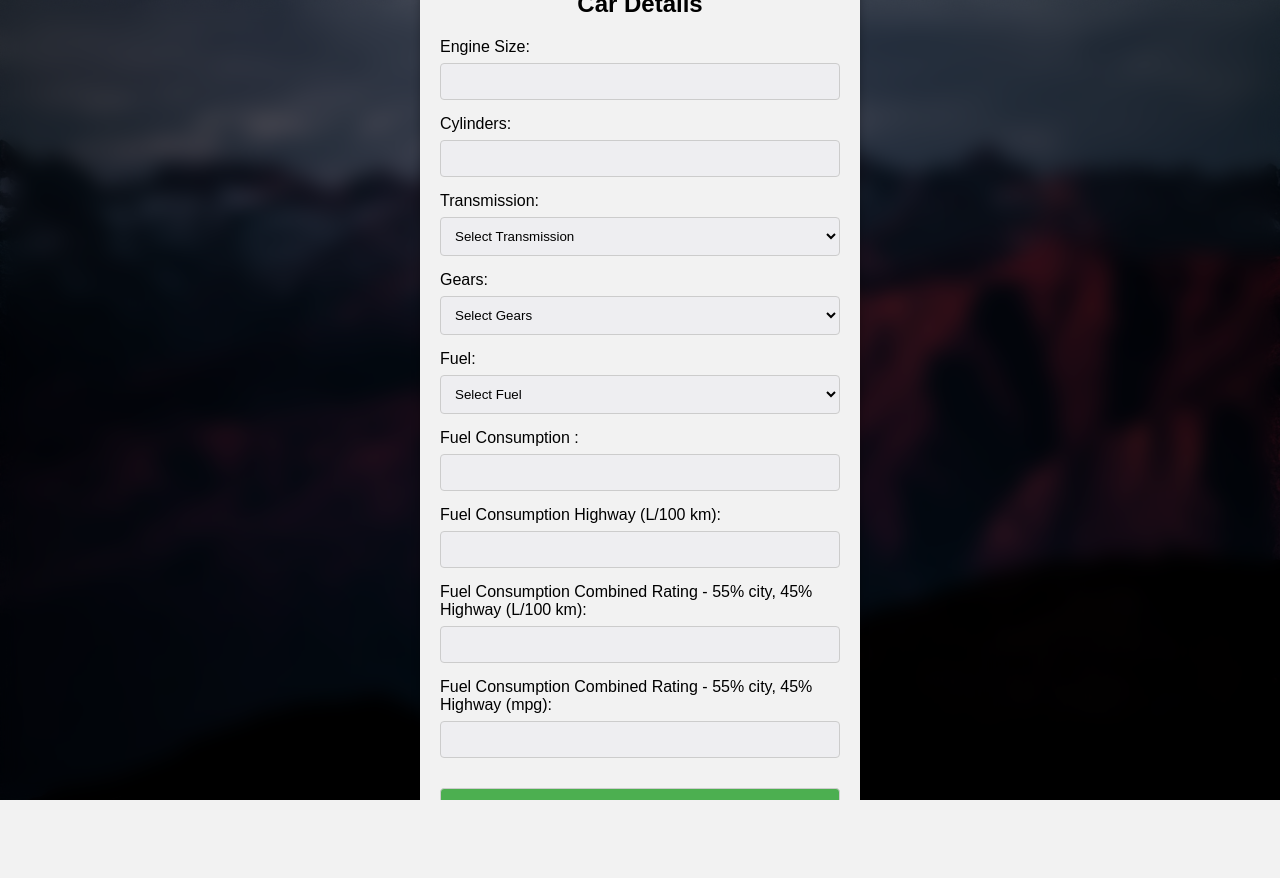
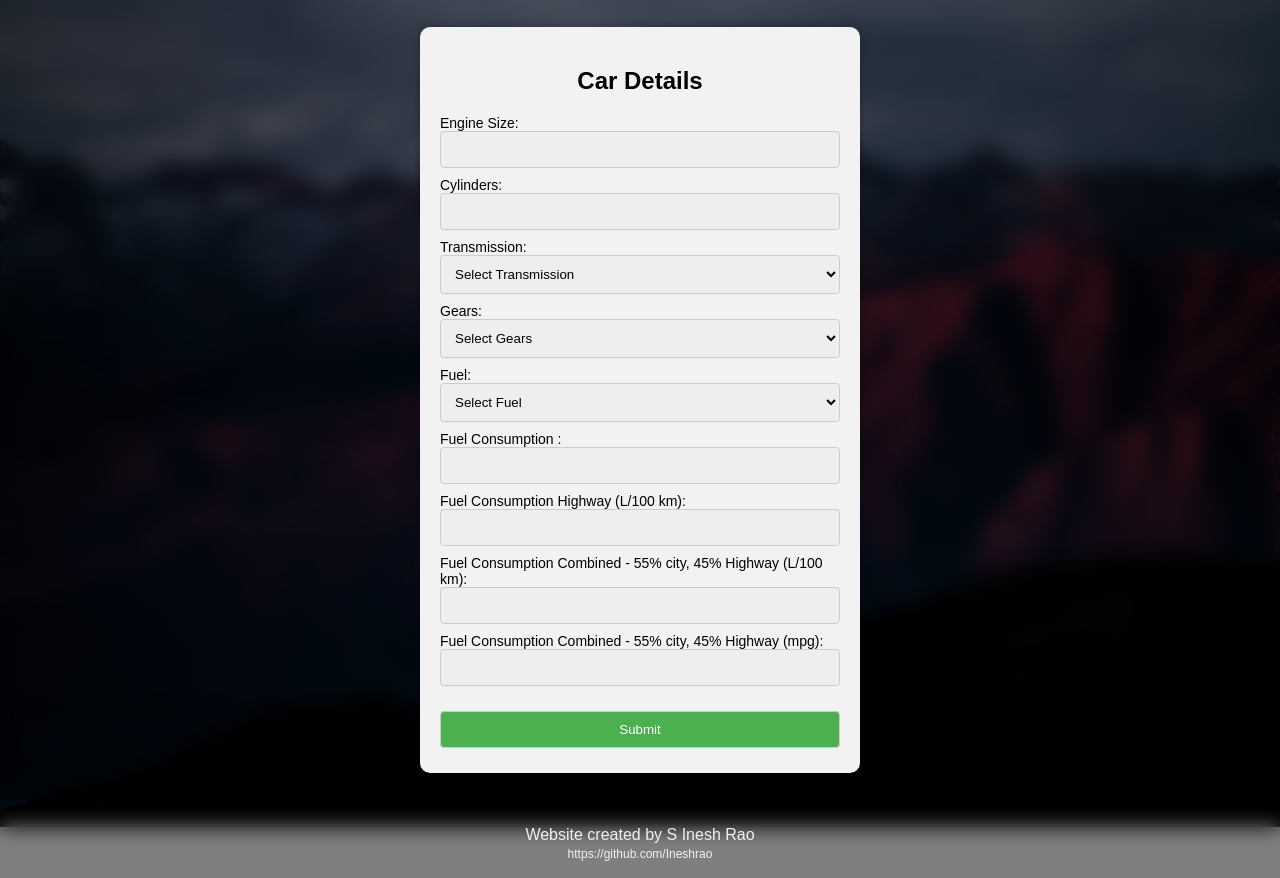
Before and after one commit to Ineshrao/ML-Based-Prediction-of-CO2-Emissions-from-Fuel-Usage-End-to-End, a Flask app: page / in a window 1280 px wide. Before the commit the page ends 800 px from the top, so only its background shows below. Run offline with Flask 2, Linux system fonts and the light colour scheme; parts of the project's set-up code (start-up, migrations or seed data) failed here and were passed over; some libraries are stand-ins or nearby versions.

Commit message:
Added footer

```diff
--- a/static/style.css
+++ b/static/style.css
@@ -8,7 +8,6 @@ body {
   background-size: cover;
   background-position: center;
   background-repeat: no-repeat;
-  overflow: hidden;
 }
 
 .blur-background {
@@ -21,6 +20,7 @@ body {
 }
 
 .form-container {
+
   width: 400px;
   padding: 20px;
   background-color: #f2f2f2;
@@ -37,8 +37,9 @@ label {
   font-family: Arial, Helvetica, sans-serif;
   font-weight: 500;
   display: block;
-  margin-top: 15px;
-  margin-bottom: 7px;
+  font-size: 14px;
+  margin-top: 9px;
+  margin-bottom: 0px;
 }
 input,
 select {
@@ -55,7 +56,7 @@ input[type="submit"] {
   color: white;
   cursor: pointer;
   transition: background-color 0.3s ease-in-out;
-  margin-top: 30px;
+  margin-top: 25px;
   margin-bottom: 5px;
 }
 
@@ -138,3 +139,14 @@ input[type="text"]:focus {
   background-color: #45a049;
   box-shadow: 0 0 10px rgba(0, 0, 0, 0.3);
 }
+footer {
+
+  text-align: center;
+  margin-top: 10px;
+}
+
+.author {
+  font-family: Arial, Helvetica, sans-serif;
+  color: #ffffff;
+  opacity: 90%;
+}
--- a/templates/Index.html
+++ b/templates/Index.html
@@ -3,7 +3,7 @@
 <head>
   <title>C02 Emission</title>
   <link rel="stylesheet" type="text/css" href="../static/style.css">
-  <script src="http://ajax.googleapis.com/ajax/libs/jquery/1.7.1/jquery.min.js" type="text/javascript"></script>
+  <script src="https://ajax.googleapis.com/ajax/libs/jquery/1.7.1/jquery.min.js" type="text/javascript"></script>
   <script src="../static/script.js"></script>
 </head>
 <body>
@@ -47,10 +47,10 @@
             <label for="fuel-consumption-hwy">Fuel Consumption Highway (L/100 km):</label>
             <input type="text" id="HWY (L/100 km)" name="fuel-consumption-hwy" required>
 
-            <label for="fuel-consumption-comb">Fuel Consumption Combined Rating - 55% city, 45% Highway (L/100 km):</label>
+            <label for="fuel-consumption-comb">Fuel Consumption Combined - 55% city, 45% Highway (L/100 km):</label>
             <input type="text" id="COMB (L/100 km)" name="fuel-consumption-comb" required>
 
-            <label for="fuel-consumption-mpg">Fuel Consumption Combined Rating - 55% city, 45% Highway (mpg):</label>
+            <label for="fuel-consumption-mpg">Fuel Consumption Combined - 55% city, 45% Highway (mpg):</label>
             <input type="text" id="COMB (mpg)" name="fuel-consumption-mpg" required>
 
             <input type="submit" value="Submit" onclick="sendData()">
@@ -63,5 +63,11 @@
       <a href="javascript:closePopup()" class="button">Okay</a>
     </div>
   </div>
+  <footer>
+    <div class="blur-background">
+      <p class="author">Website created by S Inesh Rao<br><span style="font-size: 12px;">https://github.com/Ineshrao</span></p>
+    </div>
+  </footer>
+
 </body>
 </html>
```
Also changed, not shown: static/bg.jpg.
